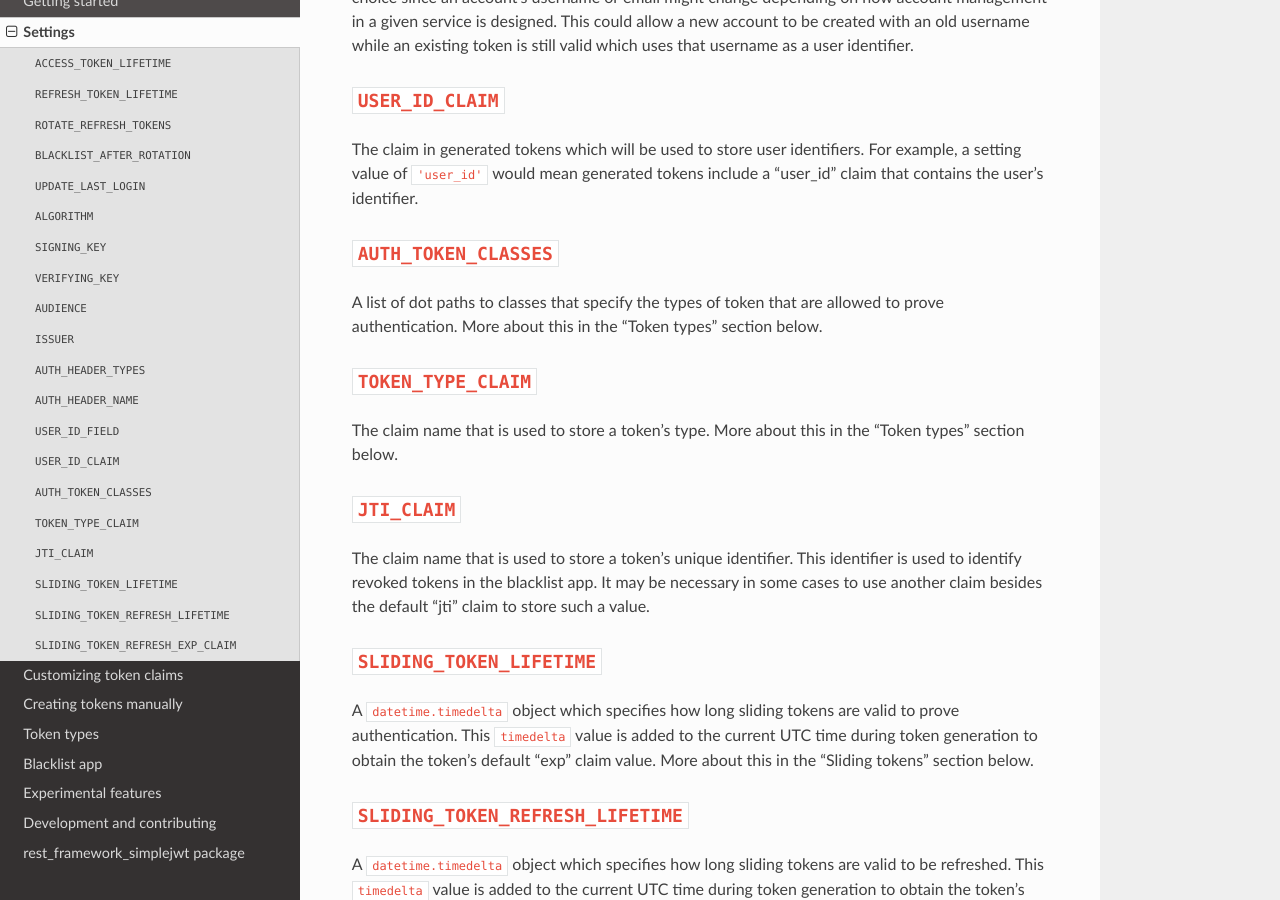
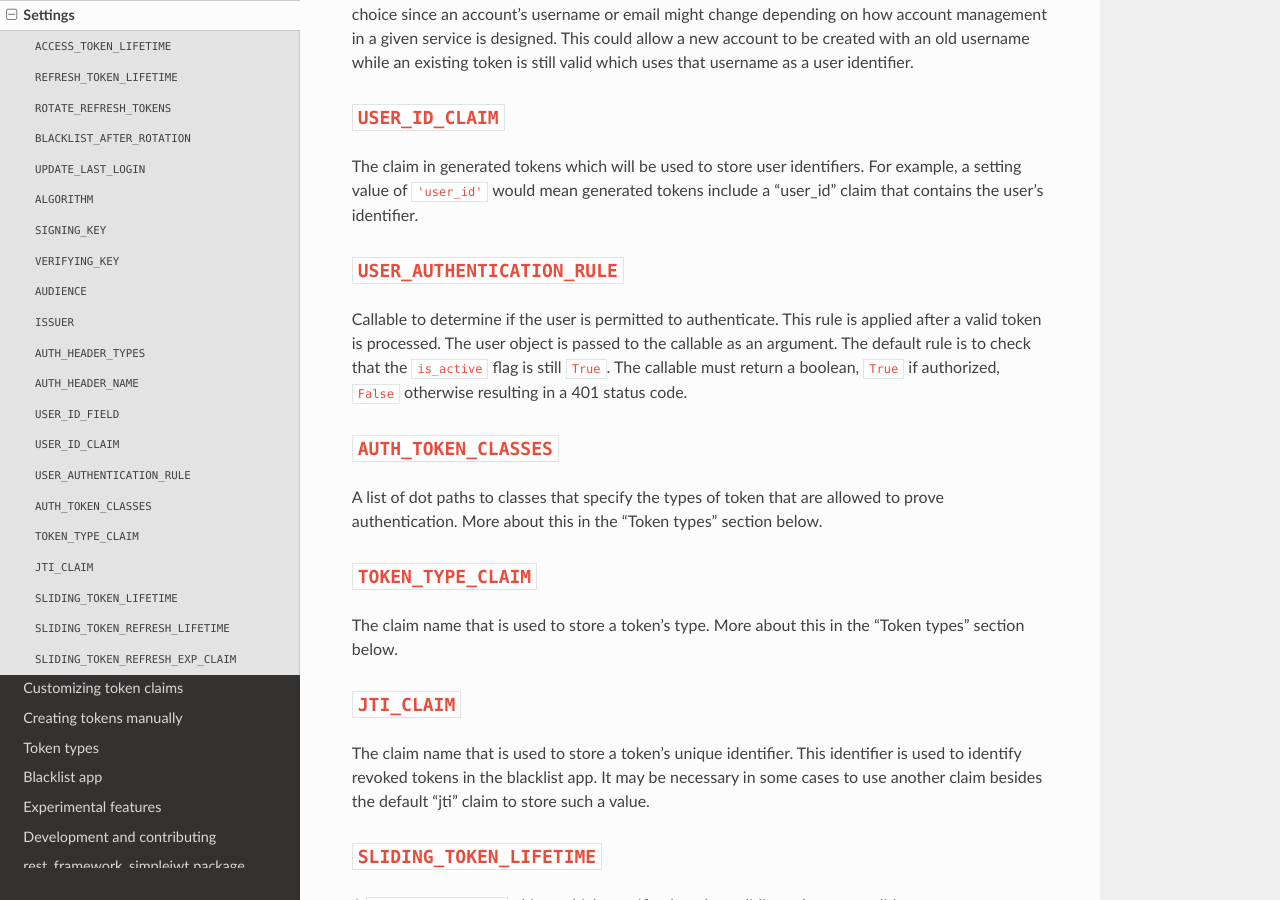
Before and after one commit to cr313/rest_framework_simple, a Sphinx documentation site: the page built from docs/settings.rst, in a window 1280 px wide and 900 px high, scrolled down 3407 px. Built offline with Sphinx 7.4.7 and the Read the Docs theme 2.0.0, drawn with Linux system fonts in a browser that asks for light colours; some of the changed text lies outside the part shown.

Commit message:
Updated changelog and docs (#375)
* Changelog uses new format of giving a link to the given PRs
* Supersedes #310, #300, #292

Co-authored-by: Andrew-Chen-Wang <acwangpython@gmail.com>

```diff
--- a/docs/development_and_contributing.rst
+++ b/docs/development_and_contributing.rst
@@ -11,6 +11,12 @@ directory:
 
   pip install --upgrade pip setuptools
   pip install -e .[dev]
+
+If you're running a Mac and/or with zsh, you need to escape the brackets:
+
+.. code-block:: bash
+
+  pip install -e .\[dev\]
 
 To run the tests:
 
--- a/docs/settings.rst
+++ b/docs/settings.rst
@@ -31,6 +31,7 @@ Some of Simple JWT's behavior can be customized through settings variables in
       'AUTH_HEADER_NAME': 'HTTP_AUTHORIZATION',
       'USER_ID_FIELD': 'id',
       'USER_ID_CLAIM': 'user_id',
+      'USER_AUTHENTICATION_RULE': 'rest_framework_simplejwt.authentication.default_user_authentication_rule',
 
       'AUTH_TOKEN_CLASSES': ('rest_framework_simplejwt.tokens.AccessToken',),
       'TOKEN_TYPE_CLAIM': 'token_type',
@@ -159,7 +160,12 @@ collection will be used to build the "WWW-Authenticate" header in the response.
 ``AUTH_HEADER_NAME``
 ----------------------------
 
-The authorization header name to be used for authentication. The default is ``HTTP_AUTHORIZATION`` which will accept the ``Authorization`` header in the request. For example if you'd like to use ``X_Access_Token`` in the header of your requests please specify the ``AUTH_HEADER_NAME`` to be ``HTTP_X_ACCESS_TOKEN`` in your settings.
+The authorization header name to be used for authentication.
+The default is ``HTTP_AUTHORIZATION`` which will accept the
+``Authorization`` header in the request. For example if you'd
+like to use ``X_Access_Token`` in the header of your requests
+please specify the ``AUTH_HEADER_NAME`` to be
+``HTTP_X_ACCESS_TOKEN`` in your settings.
 
 ``USER_ID_FIELD``
 -----------------
@@ -179,6 +185,15 @@ valid which uses that username as a user identifier.
 The claim in generated tokens which will be used to store user identifiers.
 For example, a setting value of ``'user_id'`` would mean generated tokens
 include a "user_id" claim that contains the user's identifier.
+
+``USER_AUTHENTICATION_RULE``
+----------------------------
+
+Callable to determine if the user is permitted to authenticate. This rule
+is applied after a valid token is processed. The user object is passed
+to the callable as an argument. The default rule is to check that the ``is_active``
+flag is still ``True``. The callable must return a boolean, ``True`` if authorized,
+``False`` otherwise resulting in a 401 status code.
 
 ``AUTH_TOKEN_CLASSES``
 ----------------------
```
Also changed, not shown: other parts of docs/settings.rst (+1 -1 lines), CHANGELOG.md (+39 -0 lines).
